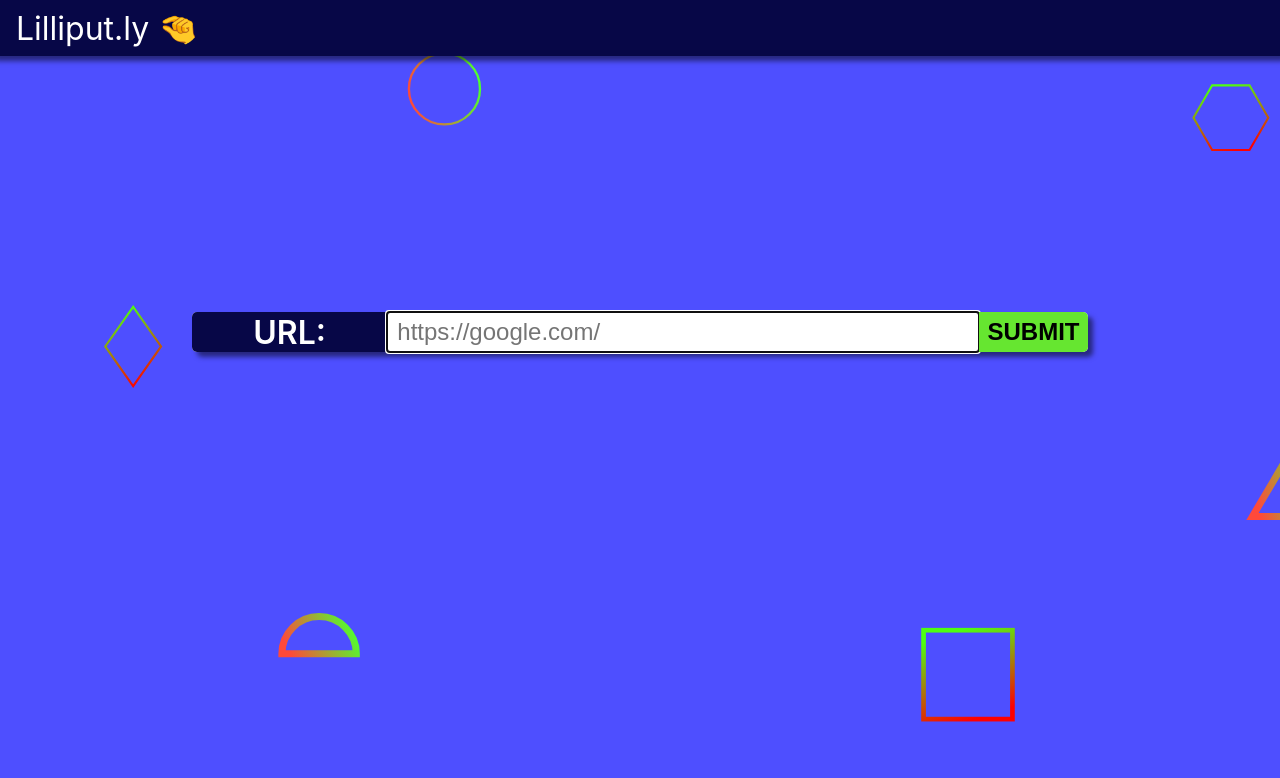
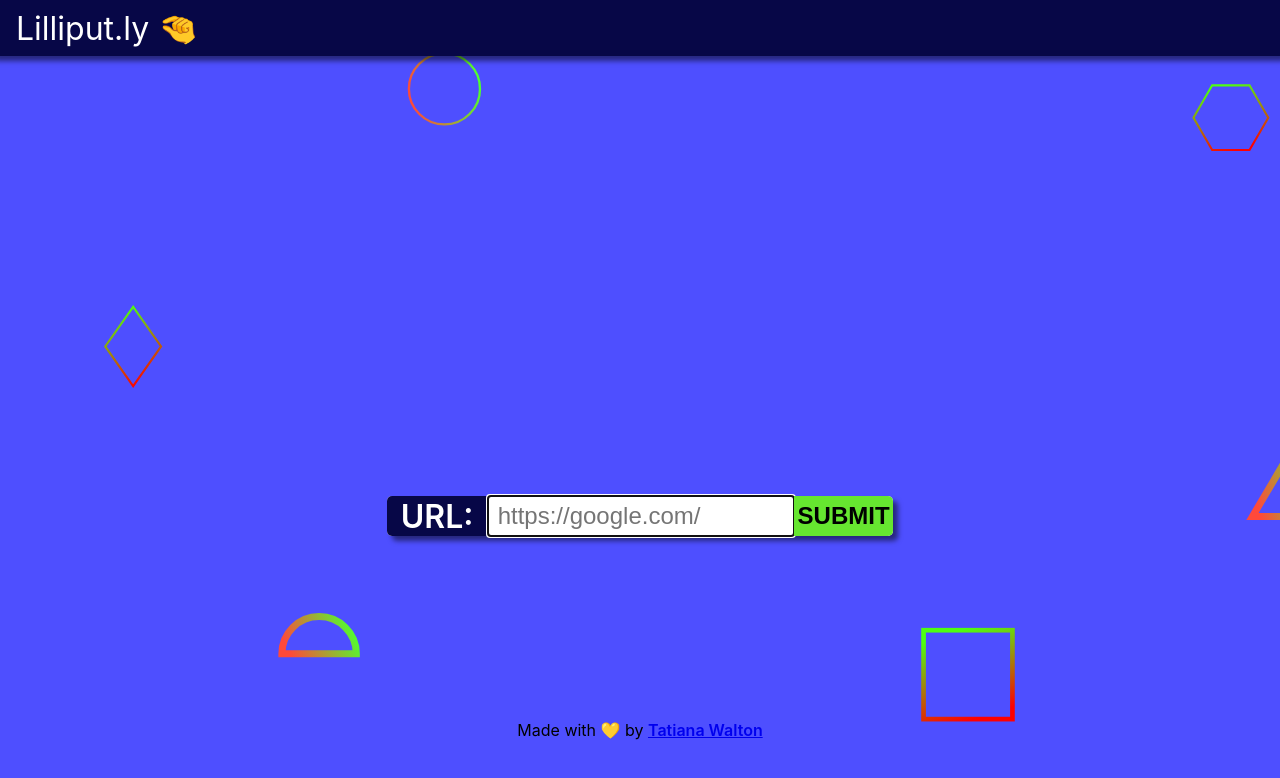
Before and after one commit to twalton83/django_URL_shortener, a React (Create React App) app in the folder frontend/: page / in a window 1280 px wide. Shown: the top 778 px of the page. Built offline with nearby package versions, Linux system fonts and the light colour scheme.

Commit message:
Add footer component and update app css

```diff
--- a/frontend/src/App.css
+++ b/frontend/src/App.css
@@ -1,4 +1,7 @@
 .App {
+  display: flex;
+  flex-direction: column;
+  justify-content: space-between;
   text-align: center;
   min-height: 100vh;
   background-color: #4e4fff;
--- a/frontend/src/App.tsx
+++ b/frontend/src/App.tsx
@@ -2,12 +2,14 @@ import React from "react";
 import "./App.css";
 import Header from "./components/Header";
 import Form from "./components/Form";
+import Footer from "./components/Footer";
 
 function App() {
   return (
     <div className="App">
       <Header />
       <Form />
+      <Footer />
     </div>
   );
 }
--- /dev/null
+++ b/frontend/src/components/Footer.tsx
@@ -0,0 +1,25 @@
+import React from "react";
+import styled from "styled-components";
+
+const FooterStyles = styled.footer`
+  height: 10vh;
+
+  a {
+    font-weight: 600;
+
+    &:visited {
+      color: inherit;
+    }
+  }
+`;
+
+export default function Footer() {
+  return (
+    <FooterStyles>
+      <p>
+        Made with 💛 by{" "}
+        <a href="https://github.com/twalton83">Tatiana Walton</a>
+      </p>
+    </FooterStyles>
+  );
+}
```
